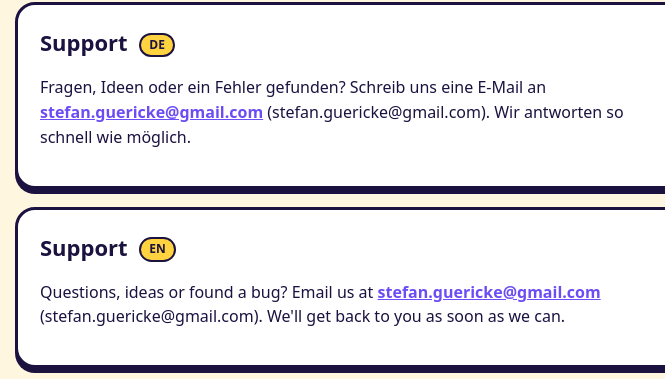
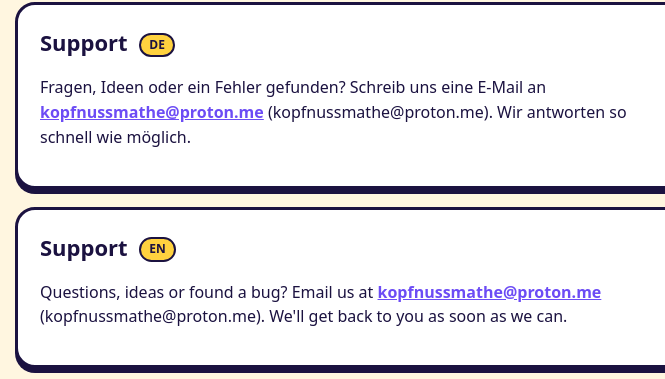
Before and after one commit to wu3ty/kopfnuss, a plain HTML site: page index.html in a window 1280 px wide. Shown: the part 216-595 px from the top of the page, 285-950 px from the left. Drawn offline with Linux system fonts and the light colour scheme.

Commit message:
Update support email addresses in index.html

```diff
--- a/index.html
+++ b/index.html
@@ -28,14 +28,14 @@
   <section id="support">
     <h2>Support <span class="lang">DE</span></h2>
     <p>Fragen, Ideen oder ein Fehler gefunden? Schreib uns eine E-Mail an
-      <a href="mailto:stefan.guericke@gmail.com">stefan.guericke@gmail.com</a>
-      (stefan.guericke@gmail.com). Wir antworten so schnell wie möglich.</p>
+      <a href="mailto:kopfnussmathe@proton.me">kopfnussmathe@proton.me</a>
+      (kopfnussmathe@proton.me). Wir antworten so schnell wie möglich.</p>
   </section>
   <section>
     <h2>Support <span class="lang">EN</span></h2>
     <p>Questions, ideas or found a bug? Email us at
-      <a href="mailto:stefan.guericke@gmail.com">stefan.guericke@gmail.com</a>
-      (stefan.guericke@gmail.com). We'll get back to you as soon as we can.</p>
+      <a href="mailto:kopfnussmathe@proton.me">kopfnussmathe@proton.me</a>
+      (kopfnussmathe@proton.me). We'll get back to you as soon as we can.</p>
   </section>
   <p><a href="privacy.html">Datenschutzerklärung</a> · <a href="privacy.html#privacy">Privacy policy</a></p>
 </main>
```
